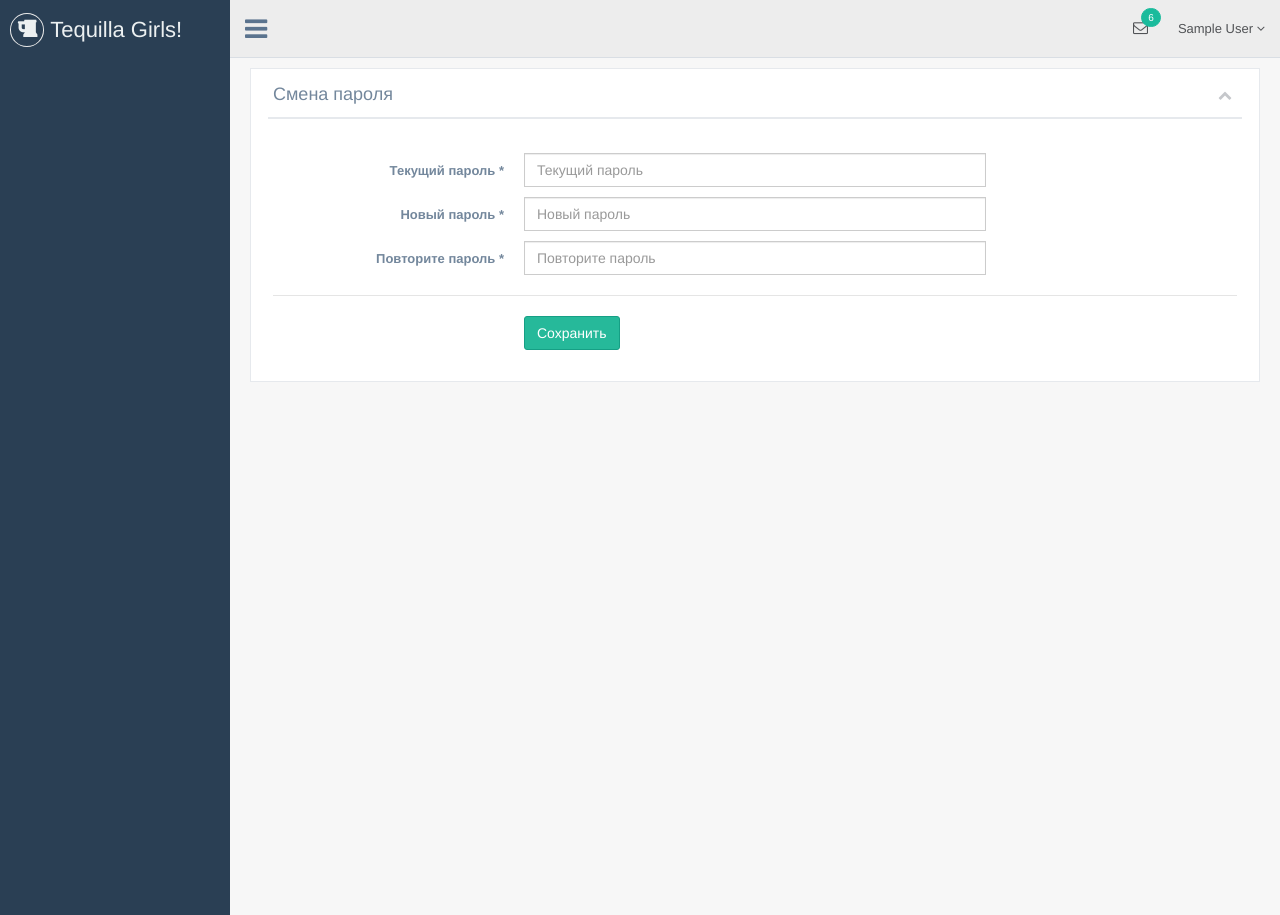
After one commit to ViktorSurzhok/tequilla, a Django app: page /profile/change_password/ in a window 1280 px wide. The commit adds this page. Run offline with Django 3.2, Linux system fonts and the light colour scheme; the visitor is signed in with stand-in values (Sample User, id 1); parts of the project's set-up code (start-up, migrations or seed data) failed here and were passed over; some libraries are stand-ins or nearby versions.

Commit message:
change password

```diff
--- a/extuser/forms.py
+++ b/extuser/forms.py
@@ -101,3 +101,39 @@ class LoginForm(forms.Form):
         label='Пароль',
         widget=forms.PasswordInput(attrs={'class': 'form-control', 'placeholder': 'Пароль'})
     )
+
+
+class ChangePasswordForm(forms.Form):
+    current_password = forms.CharField(
+        label='Текущий пароль',
+        widget=forms.PasswordInput(attrs={'class': 'form-control', 'placeholder': 'Текущий пароль', 'required': True})
+    )
+    new_password = forms.CharField(
+        label='Новый пароль',
+        widget=forms.PasswordInput(attrs={'class': 'form-control', 'placeholder': 'Новый пароль', 'required': True})
+    )
+    confirm_password = forms.CharField(
+        label='Повторите пароль',
+        widget=forms.PasswordInput(attrs={'class': 'form-control', 'placeholder': 'Повторите пароль', 'required': True})
+    )
+
+    def __init__(self, *args, **kwargs):
+        self.user = kwargs.pop('user', None)
+        super(ChangePasswordForm, self).__init__(*args, **kwargs)
+
+    def clean_current_password(self):
+        valid = self.user.check_password(self.cleaned_data['current_password'])
+        if not valid:
+            self.add_error('current_password', "Неверный текущий пароль.")
+        return valid
+
+    def clean(self):
+        if 'new_password' in self.cleaned_data:
+            if 'confirm_password' in self.cleaned_data:
+                if self.cleaned_data['new_password'] != self.cleaned_data['confirm_password']:
+                    self.add_error('confirm_password', 'Введённые пароли не совпадают')
+            else:
+                self.add_error('confirm_password', 'Обязательное поле')
+        else:
+            self.add_error('new_password', 'Обязательное поле')
+        return super().clean()
--- a/extuser/models.py
+++ b/extuser/models.py
@@ -1,4 +1,5 @@
-from django.contrib.auth.models import AbstractBaseUser, PermissionsMixin, BaseUserManager, Group, Permission
+from django.contrib.auth.models import AbstractBaseUser, PermissionsMixin, BaseUserManager, Group, Permission, \
+    UserManager
 from django.contrib.auth.models import PermissionsMixin
 from django.contrib.contenttypes.models import ContentType
 from django.db import models
@@ -54,6 +55,8 @@ class ExtUser(AbstractBaseUser, PermissionsMixin, TimeStampedModel):
     # true - мужской пол, false - женский
     gender = models.CharField('Пол', max_length=10, default='female', choices=GENDER_CHOICES)
 
+    objects = UserManager()
+
     # Этот метод обязательно должен быть определён
     def get_full_name(self):
         return self.surname + ' ' + self.name
--- /dev/null
+++ b/extuser/templates/profile/change_password.html
@@ -0,0 +1,56 @@
+{% extends 'base.html' %}
+{% block title %}Смена пароля{% endblock %}
+{% block content %}
+    <div class="row">
+        <div class="col-md-12 col-sm-12 col-xs-12">
+            <div class="x_panel">
+                <div class="x_title">
+                    <h2>Смена пароля
+                    </h2>
+                    <ul class="nav navbar-right panel_toolbox">
+                        <li class="pull-right"><a class="collapse-link"><i class="fa fa-chevron-up"></i></a>
+                        </li>
+                    </ul>
+                    <div class="clearfix"></div>
+                </div>
+                <div class="x_content">
+                    <br>
+                    <form data-parsley-validate="" class="form-horizontal form-label-left" method="POST" action="{% url 'profile:change_password' %}">
+                        {% if messages %}
+                            <p class="alert alert-success fade in">
+                                {% for message in messages %}
+                                    <span{% if message.tags %} class="{{ message.tags }}"{% endif %}>{{ message }}</span><br>
+                                {% endfor %}
+                            </p>
+                        {% endif %}
+                        {% csrf_token %}
+                        {% for field in form %}
+                        <div class="form-group{% if field.errors %} bad{% endif %}">
+                            <label class="control-label col-md-3 col-sm-3 col-xs-12" for="first-name">
+                                {{ field.label }} {% if field.field.required %}<span class="required">*</span>{% endif %}
+                            </label>
+                            <div class="col-md-6 col-sm-6 col-xs-12">
+                                {{ field }}
+                                {% if field.errors %}
+                                    <ul class="parsley-errors-list" id="parsley-id-{{ forloop.counter }}">
+                                         {% for error in field.errors %}
+                                            <li>{{ error|escape }}</li>
+                                        {% endfor %}
+                                    </ul>
+                                {% endif %}
+                            </div>
+                        </div>
+                        {% endfor %}
+                        <div class="ln_solid"></div>
+                        <div class="form-group">
+                            <div class="col-md-6 col-sm-6 col-xs-12 col-md-offset-3">
+                                <button type="submit" class="btn btn-success">Сохранить</button>
+                            </div>
+                        </div>
+
+                    </form>
+                </div>
+            </div>
+        </div>
+    </div>
+{% endblock %}
--- a/extuser/templates/tags/sidebar.html
+++ b/extuser/templates/tags/sidebar.html
@@ -12,7 +12,7 @@
                     <a href="{% url 'profile:profile_edit' %}"><i class="fa fa-edit"></i> Личный кабинет </a>
                 </li>
                 <li>
-                    <a href=""><i class="fa fa-edit"></i> Смена пароля </a>
+                    <a href="{% url 'profile:change_password' %}"><i class="fa fa-edit"></i> Смена пароля </a>
                 </li>
                 <li>
                     <a href=""><i class="fa fa-edit"></i> Аватар </a>
--- a/extuser/urls.py
+++ b/extuser/urls.py
@@ -5,4 +5,5 @@ urlpatterns = [
     url(r'^$', views.profile_edit, name='profile_edit'),
     url(r'^auth/$', views.auth_login, name='login'),
     url(r'^register/$', views.register, name='register'),
+    url(r'^change_password/$', views.change_password, name='change_password'),
 ]
--- a/extuser/views.py
+++ b/extuser/views.py
@@ -1,9 +1,9 @@
 from django.contrib import messages
-from django.contrib.auth import authenticate, login
+from django.contrib.auth import authenticate, login, update_session_auth_hash
 from django.contrib.auth.decorators import login_required
 from django.shortcuts import render, redirect
 
-from extuser.forms import LoginForm, UserCreationForm, UserChangeForm
+from extuser.forms import LoginForm, UserCreationForm, UserChangeForm, ChangePasswordForm
 from extuser.models import ExtUser
 from django.contrib.auth.models import Group
 
@@ -21,7 +21,7 @@ def profile_edit(request):
 
 
 def auth_login(request):
-    if request.user is not None:
+    if request.user.is_authenticated():
         return redirect('wall_index')
     error = False
     if request.method == 'POST':
@@ -49,7 +49,7 @@ def auth_login(request):
 
 
 def register(request):
-    if request.user is not None:
+    if request.user.is_authenticated():
         return redirect('wall_index')
 
     registered = False
@@ -71,3 +71,33 @@ def register(request):
         'profile/login.html',
         {'register_form': register_form, 'login_form': LoginForm(), 'registered': registered}
     )
+
+
+@login_required
+def change_password(request):
+    if request.method == 'POST':
+        form = ChangePasswordForm(data=request.POST, user=request.user)
+        if form.is_valid():
+            user = request.user
+            user.set_password(form.cleaned_data['new_password'])
+            user.save()
+            update_session_auth_hash(request, user)
+            form = ChangePasswordForm()
+            messages.add_message(request, messages.INFO, 'Пароль успешно изменен.')
+    else:
+        form = ChangePasswordForm()
+
+    return render(
+        request,
+        'profile/change_password.html',
+        {'form': form}
+    )
+
+
+@login_required
+def change_avatar(request):
+    return render(
+        request,
+        'profile/change_avatar.html',
+        {'user': request.user}
+    )
```
Also changed, not shown: extuser/templates/profile/change_avatar.html (added, +80 -0 lines).
